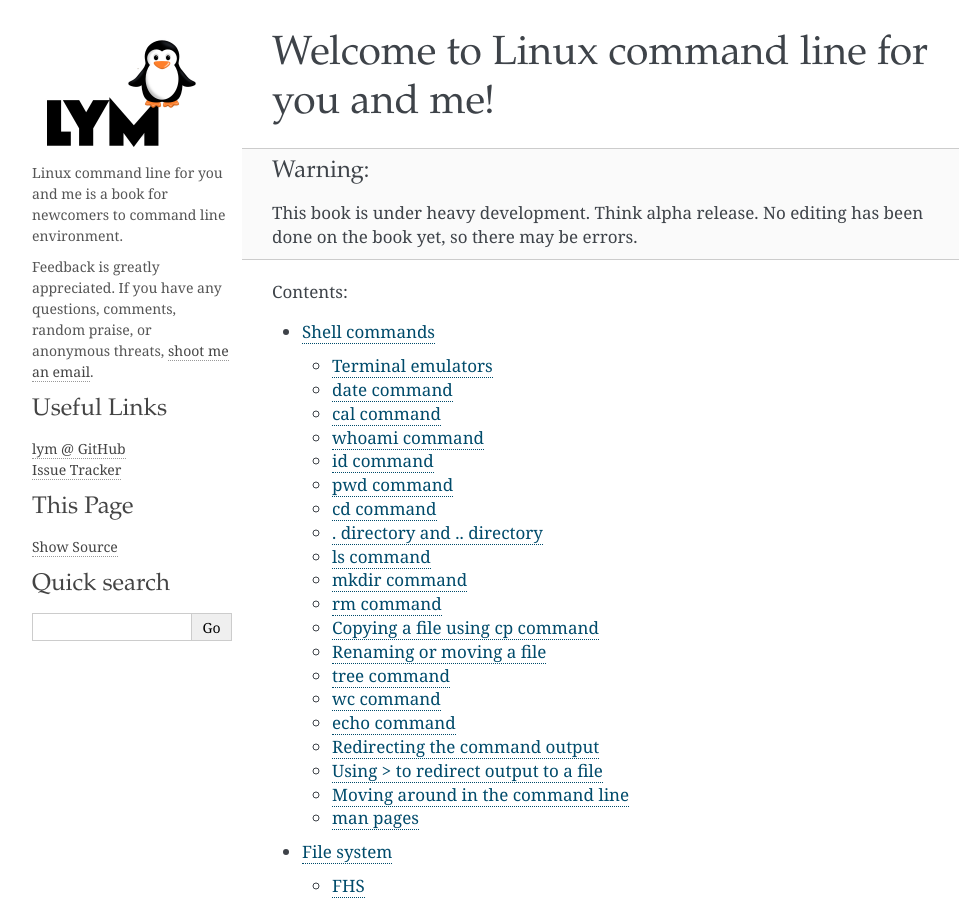
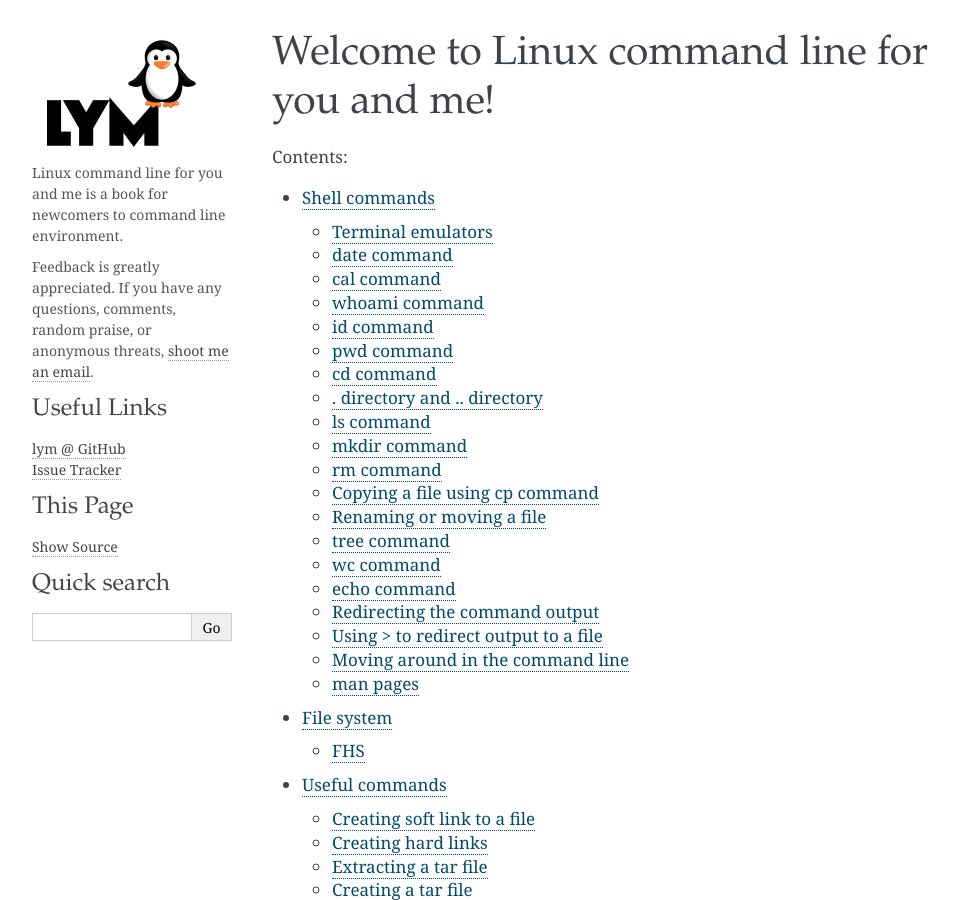
Before and after one commit to kushaldas/lym, a Sphinx documentation site: the page built from docs/index.rst, in a window 1280 px wide and 900 px high. Shown: the whole window, without its empty margins (148-1107 px from the left). Built offline with Sphinx 7.4.7, drawn with Linux system fonts in a browser that asks for light colours; a script that is not in the unit is left out.

Commit message:
no more warning

```diff
--- a/docs/index.rst
+++ b/docs/index.rst
@@ -5,9 +5,6 @@
 
 Welcome to Linux command line for you and me!
 ==============================================
-
-.. warning:: This book is under heavy development. Think alpha release.
-    No editing has been done on the book yet, so there may be errors.
 
 
 .. toctree::
```
